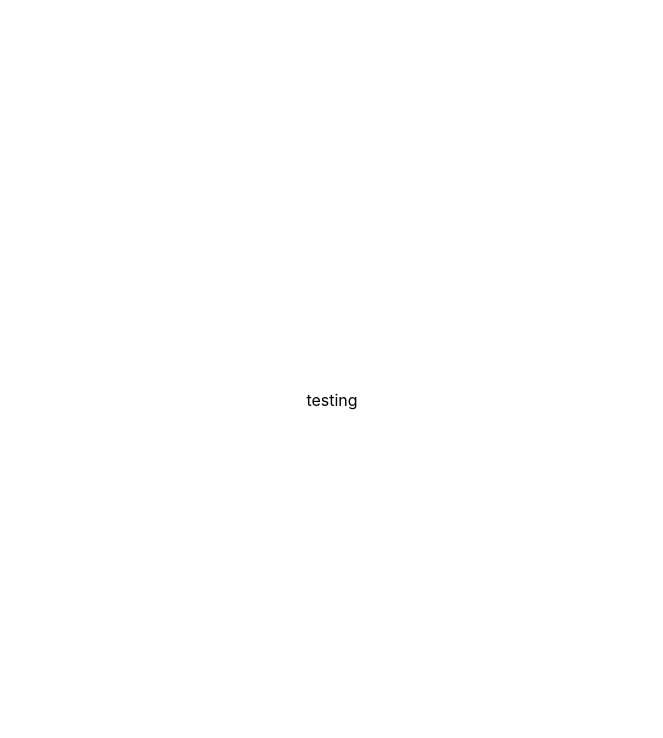
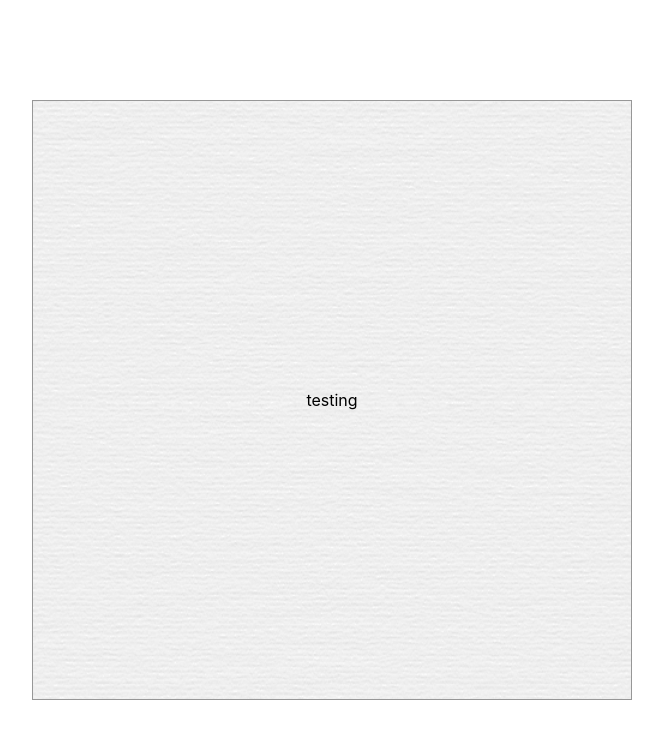
Before and after one commit to EdwardVilla0/FormPractice, a React (Create React App) app: page / in a window 1280 px wide. Shown: the top 738 px of the page, without its empty margins (308-971 px from the left). Built offline with nearby package versions, Linux system fonts and the light colour scheme.

Commit message:
styling the background

```diff
--- a/src/components/Home/Home.styles.css
+++ b/src/components/Home/Home.styles.css
@@ -4,7 +4,13 @@
     justify-content: center;
     align-items: center;
     flex-direction: column;
-    background-image: url("");
+    background-image: url("../../Assets/texture.png");
+    height: 600px; /* You must set a specified height */
+    background-position: center; /* Center the image */
+    background-repeat: no-repeat; /* Do not repeat the image */
+    margin-top: 100px;
+    background-size: auto 100%;
+
   }
 
   .home__row1{
```
